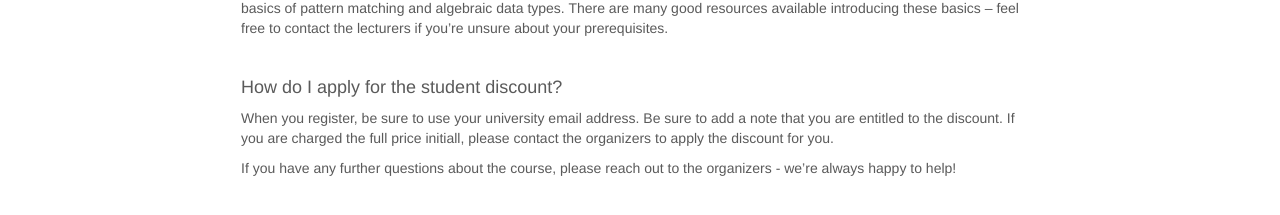
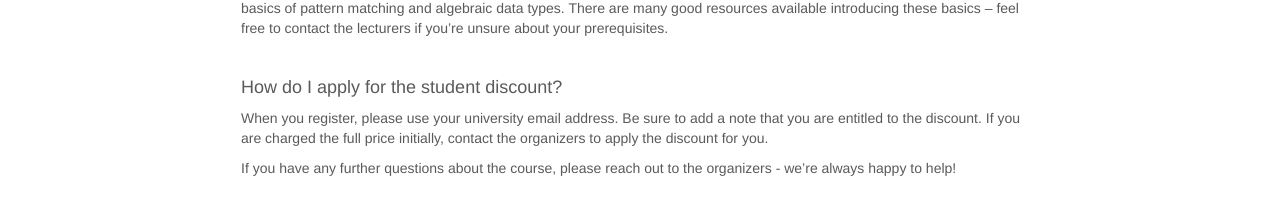
Before and after one commit to uu-afp/uu-afp.github.io, a Jekyll site: the page built from faq.md, in a window 1280 px wide. Shown: the part 394-609 px from the top of the page. Built offline with Jekyll 4.4.1, drawn with Linux system fonts in a browser that asks for light colours; nearby versions of some CDN libraries.

Commit message:
Wibbles.

```diff
--- a/faq.md
+++ b/faq.md
@@ -31,9 +31,9 @@ the lecturers if you're unsure about your prerequisites.
 
 #### How do I apply for the student discount?
 
-When you register, be sure to use your university email address. Be sure
+When you register, please use your university email address. Be sure
 to add a note that you are entitled to the discount. If you are charged
-the full price initiall, please contact the organizers to apply the
+the full price initially, contact the organizers to apply the
 discount for you.
 
 
```
